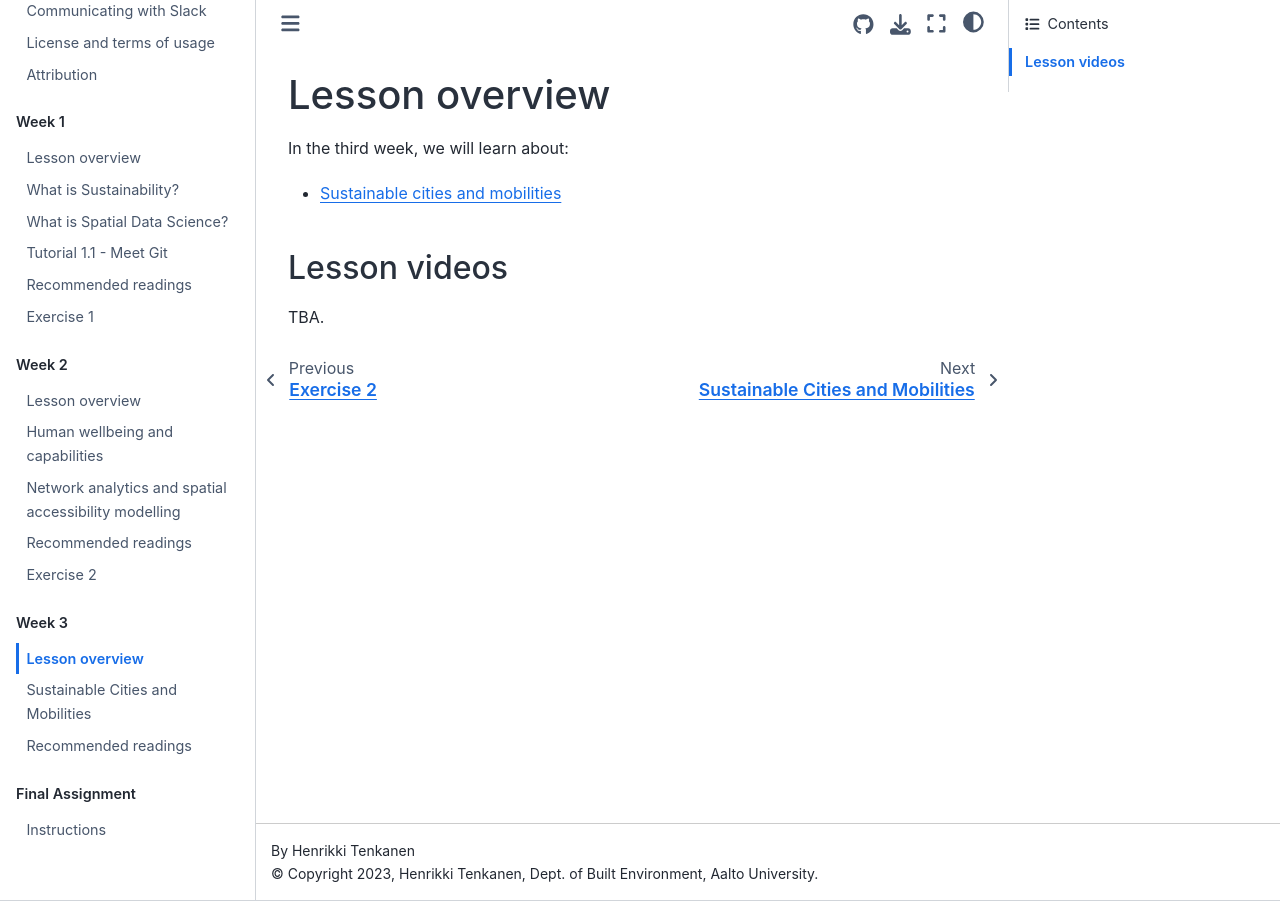
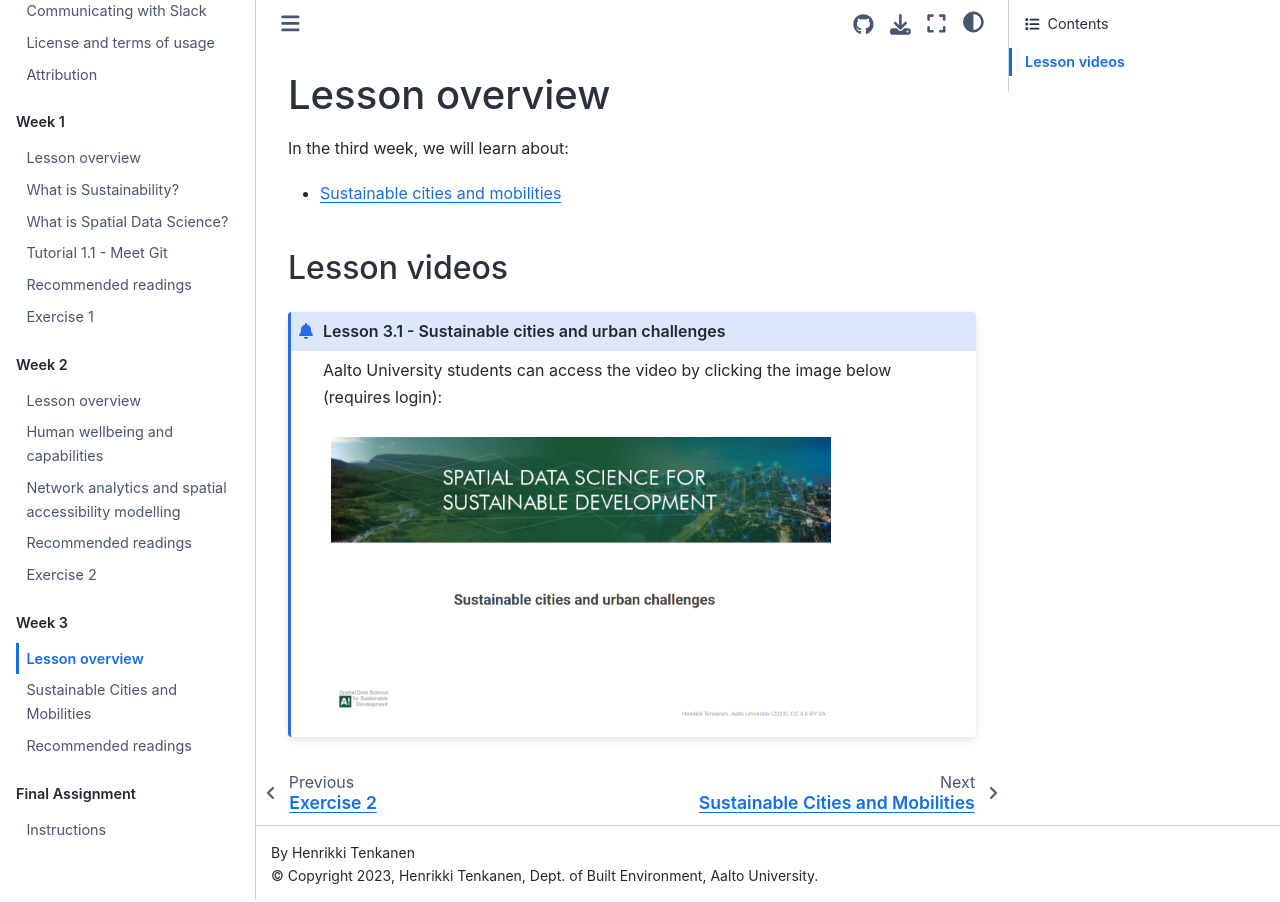
Before and after one commit to AaltoGIS/Sustainability-GIS, a Sphinx documentation site: the page built from source/lessons/L3/overview.rst, in a window 1280 px wide. Built offline with Sphinx 7.4.7 and the Sphinx Book theme 1.1.4, drawn with Linux system fonts in a browser that asks for light colours; pages that are not in the unit, such as notebooks, are missing from menus.

Commit message:
Add Lesson video

```diff
--- a/source/lessons/L3/overview.rst
+++ b/source/lessons/L3/overview.rst
@@ -13,19 +13,17 @@ In the third week, we will learn about:
 Lesson videos
 -------------
 
-TBA.
+.. admonition:: Lesson 3.1 - Sustainable cities and urban challenges
 
-..    .. admonition:: Lesson 3.1 - Sustainable cities and mobilities
+   Aalto University students can access the video by clicking the image below (requires login):
 
-        Aalto University students can access the video by clicking the image below (requires login):
-
-        .. figure:: img/SDS4SD_Lesson_3.1.png
-            :target: https://aalto.cloud.panopto.eu/Panopto/Pages/Viewer.aspx?id=43e61612-8607-492a-8b98-ae2700f7d2d1
-            :width: 500px
-            :align: left
+   .. figure:: img/SDS4SD_Lesson_3.1.png
+       :target: https://aalto.cloud.panopto.eu/Panopto/Pages/Viewer.aspx?id=5384bd0f-841c-4189-aa8e-af930120033c
+       :width: 500px
+       :align: left
 
 
-    .. admonition:: Lesson 3.2 - Mobility analytics
+..    .. admonition:: Lesson 3.2 - Mobility analytics
 
         Aalto University students can access the video by clicking the image below (requires login):
 
```
Also changed, not shown: source/lessons/L3/img/SDS4SD_Lesson_3.1.png.
